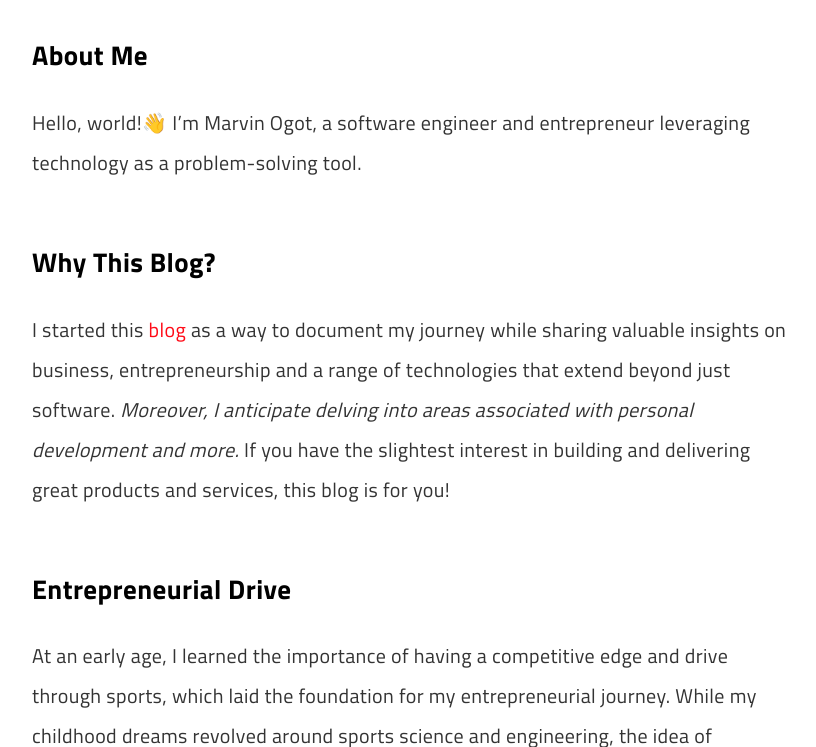
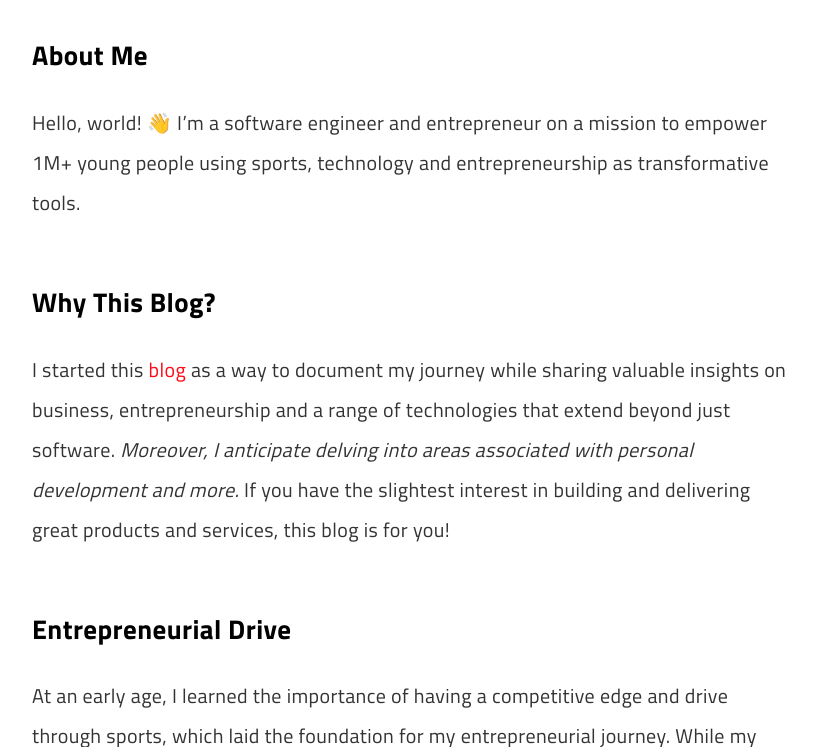
Before and after one commit to marv0/marv0.github.io, a Jekyll site: the page built from pages/about.md, in a window 1280 px wide and 900 px high, scrolled down 330 px, cut to the strip 153-900 px from the top of the window. Shown: the whole strip, without its empty margins (228-1044 px from the left). Built offline with Jekyll 4.4.1, drawn with Linux system fonts in a browser that asks for light colours; a script that is not in the unit is left out.

Commit message:
Change your life mission.

```diff
--- a/pages/about.md
+++ b/pages/about.md
@@ -10,7 +10,7 @@
 
 ### About Me
 
-Hello, world!👋 I'm Marvin Ogot, a software engineer and entrepreneur leveraging technology as a problem-solving tool.
+Hello, world! 👋 I'm a software engineer and entrepreneur on a mission to empower 1M+ young people using sports, technology and entrepreneurship as transformative tools.
 
 ### Why This Blog?
 
```
